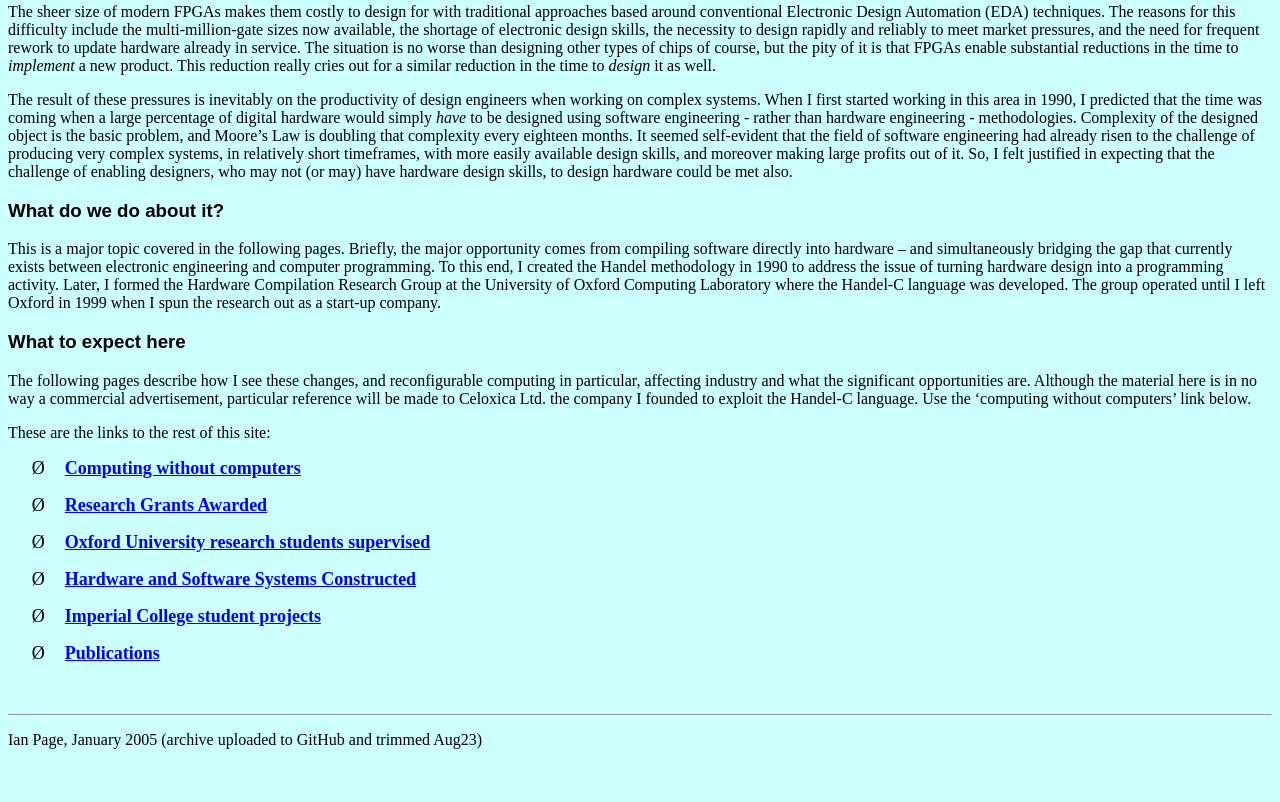
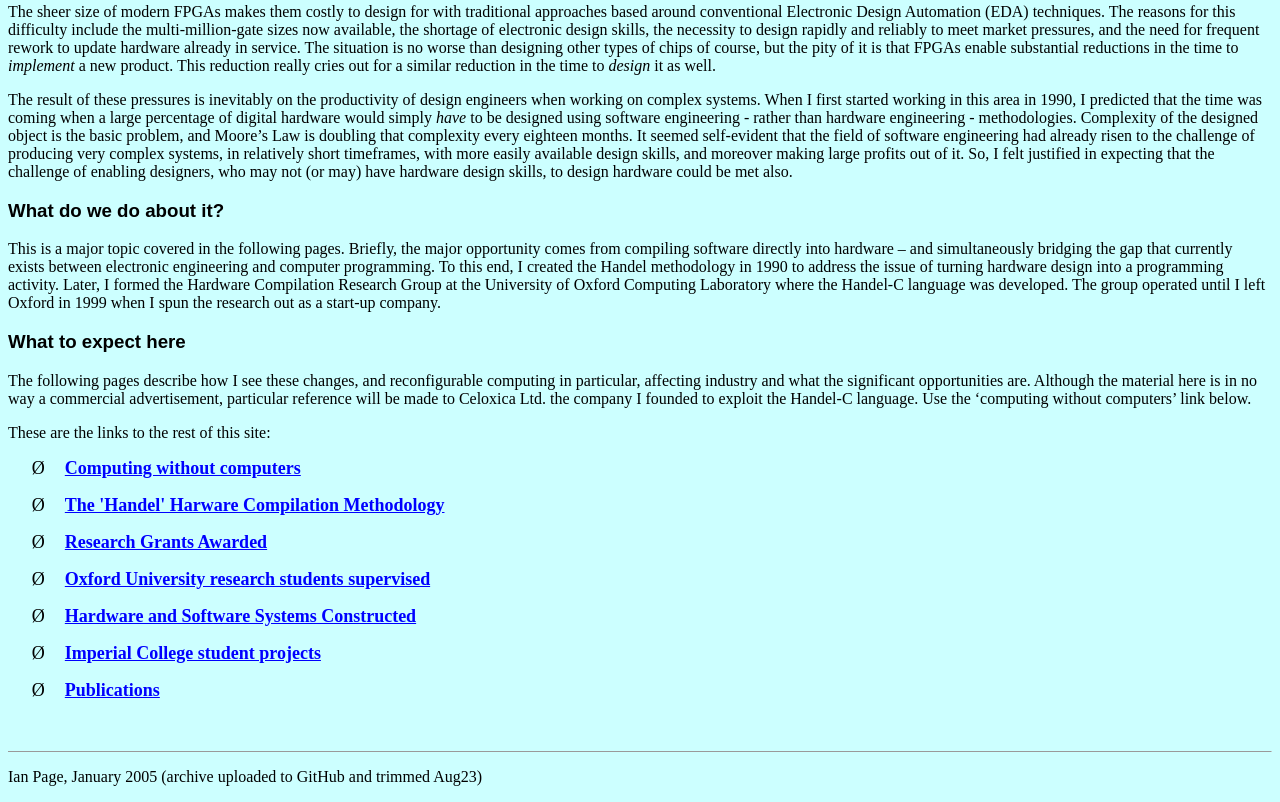
Before and after one commit to oxipage/Handel, a plain HTML site: page index.html in a window 1280 px wide. Shown: the part 924-1726 px from the top of the page. Before the commit the page ends 1689 px from the top, so only its background shows below. Drawn offline with Linux system fonts and the light colour scheme.

Commit message:
Indexed Handel Methodology at tip level

```diff
--- a/index.html
+++ b/index.html
@@ -180,6 +180,10 @@ below.</P>
 </P>
 
 <P STYLE="margin-left: 1.27cm; text-indent: -0.64cm"><FONT FACE="Wingdings"><FONT SIZE=4>&Oslash;</FONT></FONT>&nbsp;&nbsp;&nbsp;&nbsp;
+<FONT SIZE=4><B><A HREF="handel_methodology.html">The 'Handel' Harware Compilation Methodology</A> </B></FONT>
+</P>
+
+<P STYLE="margin-left: 1.27cm; text-indent: -0.64cm"><FONT FACE="Wingdings"><FONT SIZE=4>&Oslash;</FONT></FONT>&nbsp;&nbsp;&nbsp;&nbsp;
 <FONT SIZE=4><B><A HREF="grants.html">Research Grants Awarded</A> </B></FONT>
 </P>
 
```
